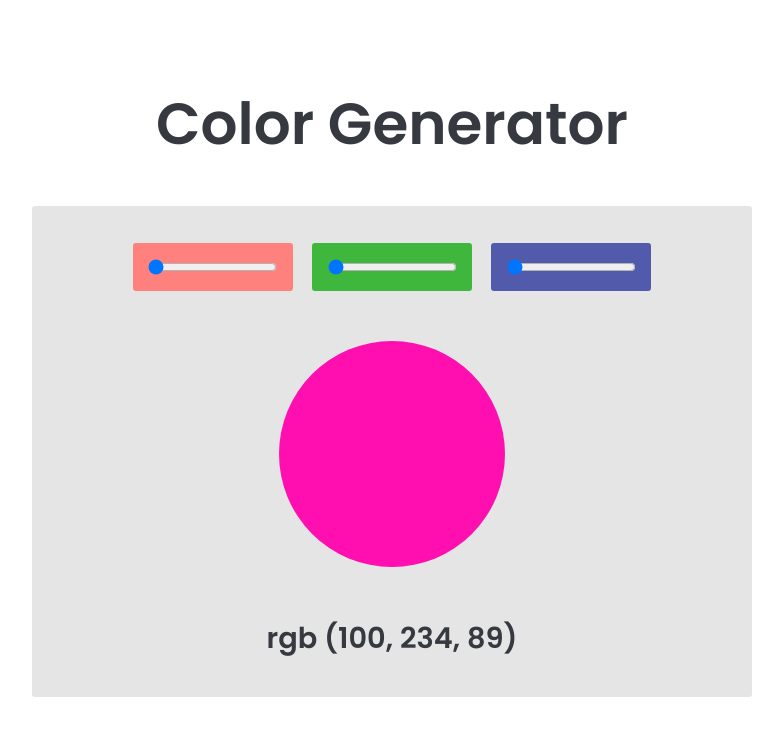
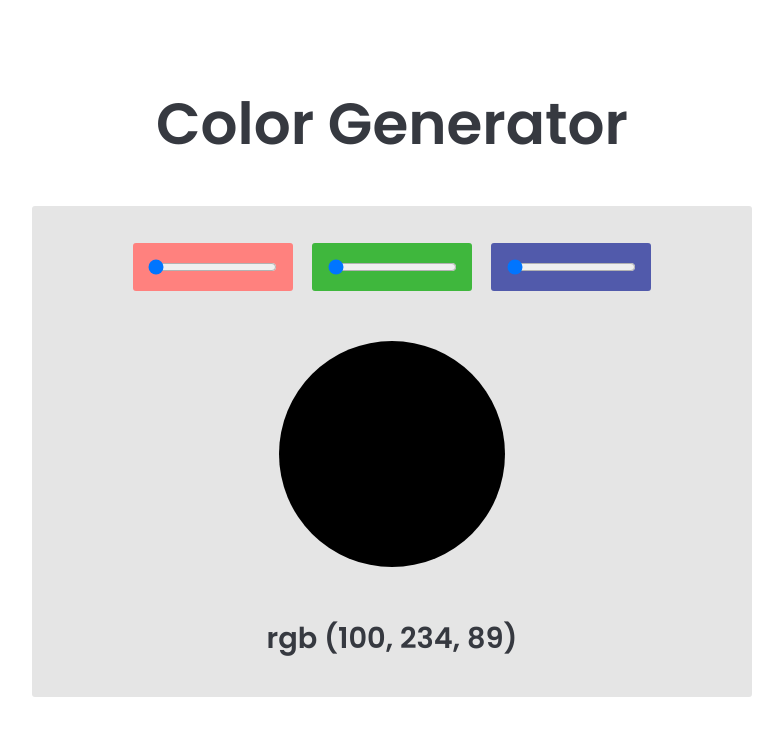
Before and after one commit to jbiers/color-generator, a React (Create React App) app: page / in a window 1280 px wide. Shown: the top 736 px of the page, without its empty margins (248-1031 px from the left). Built offline with nearby package versions, Linux system fonts and the light colour scheme.

Commit message:
generated color now shows

```diff
--- a/src/components/ColorGenerator/index.tsx
+++ b/src/components/ColorGenerator/index.tsx
@@ -1,29 +1,37 @@
-import { useState } from "react";
-import { GeneratedColor } from "../GeneratedColor";
-import { GeneratedColorCode } from "../GeneratedColorCode";
-import { Container } from "./styles";
+import { useState } from "react"
+import { GeneratedColor } from "../GeneratedColor"
+import { GeneratedColorCode } from "../GeneratedColorCode"
+import { Container } from "./styles"
+
+function generateRGBString(redValue: number, greenValue: number, blueValue: number) {
+
+    return '#'
+        + `${redValue.toString(16).length > 1 ? redValue.toString(16) : '0' + redValue.toString(16)}`
+        + `${greenValue.toString(16).length > 1 ? greenValue.toString(16) : '0' + greenValue.toString(16)}`
+        + `${blueValue.toString(16).length > 1 ? blueValue.toString(16) : '0' + blueValue.toString(16)}`
+}
 
 export function ColorGenerator() {
-    const [red, setRed] = useState<Number>(0)
-    const [green, setGreen] = useState<Number>(0)
-    const [blue, setBlue] = useState<Number>(0)
+    const [redValue, setRedValue] = useState<number>(0)
+    const [greenValue, setGreenValue] = useState<number>(0)
+    const [blueValue, setBlueValue] = useState<number>(0)
 
-    const rgbValue = "#FF0FAF";
+    const rgbValue = generateRGBString(redValue, greenValue, blueValue)
 
     return (
         <Container>
             <div className="colors">
                 <div className="color red">
                     <input type="range" id="red" name="red"
-                        min="0" max="255" defaultValue="0" onChange={change => setRed(parseInt(change.target.value))} />
+                        min="0" max="255" defaultValue="0" onChange={change => setRedValue(parseInt(change.target.value))} />
                 </div>
                 <div className="color green">
                     <input type="range" id="red" name="red"
-                        min="0" max="255" defaultValue="0" onChange={change => setGreen(parseInt(change.target.value))} />
+                        min="0" max="255" defaultValue="0" onChange={change => setGreenValue(parseInt(change.target.value))} />
                 </div>
                 <div className="color blue">
                     <input type="range" id="red" name="red"
-                        min="0" max="255" defaultValue="0" onChange={change => setBlue(parseInt(change.target.value))} />
+                        min="0" max="255" defaultValue="0" onChange={change => setBlueValue(parseInt(change.target.value))} />
                 </div>
             </div>
 
--- a/src/components/GeneratedColor/styles.ts
+++ b/src/components/GeneratedColor/styles.ts
@@ -4,10 +4,12 @@ interface Props {
     color?: string;
 }
 
-export const Color = styled.div<Props>`
-    background: ${props => props.color};
-
-    margin: 3.125rem auto;
+export const Color = styled.div.attrs(props => ({
+    style: {
+        background: props.color,
+    },
+}))`
+   margin: 3.125rem auto;
 
     width: 14.125rem;
     height: 14.125rem;
```
